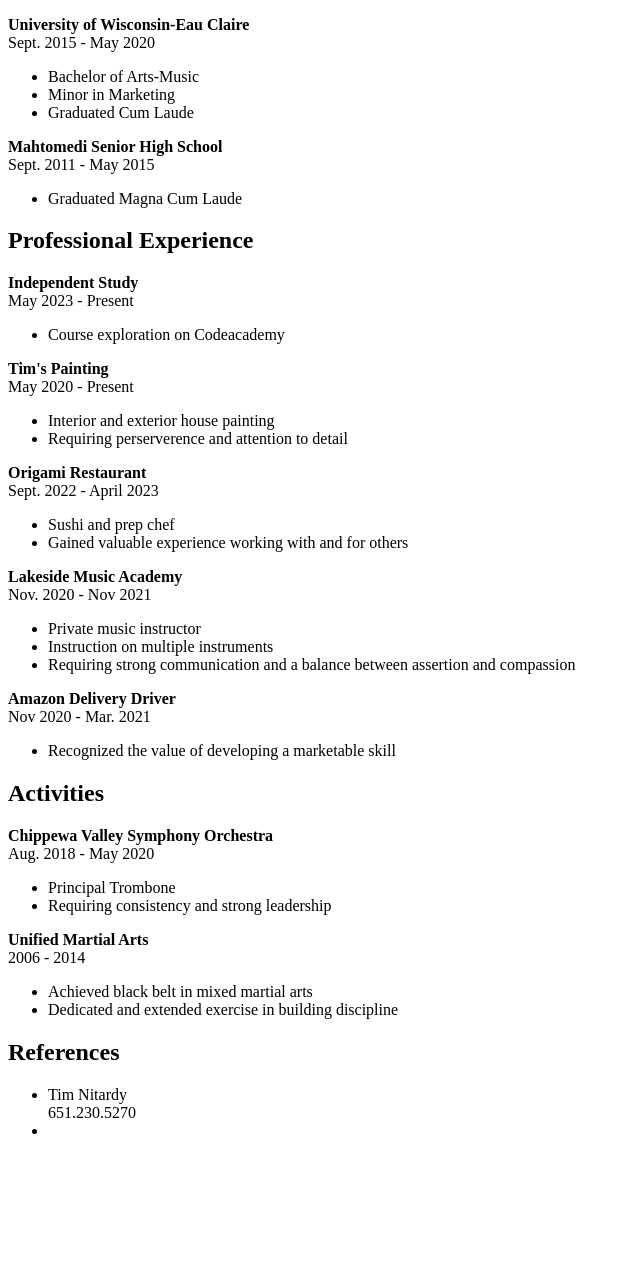
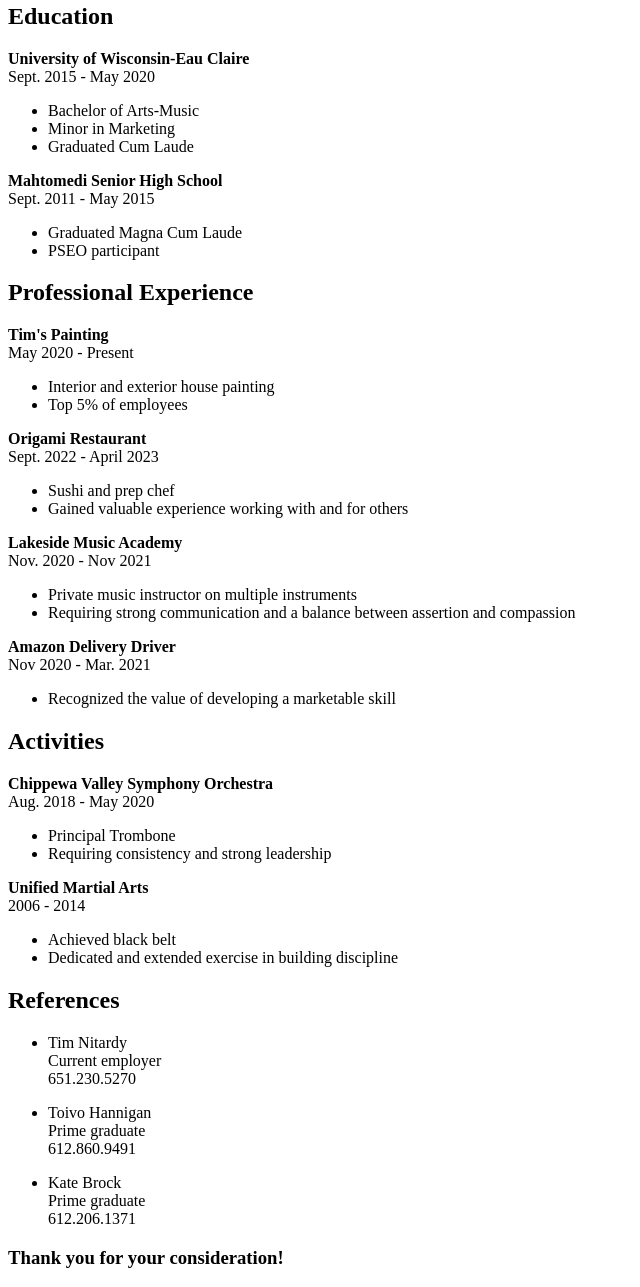
Before and after one commit to alionacj/leocjohnson.github.io, a plain HTML site: page index.html in a window 1280 px wide. Shown: the part 270-1557 px from the top of the page, without its empty margins (0-640 px from the left). Before the commit the page ends 1426 px from the top, so only its background shows below. Drawn offline with Linux system fonts and the light colour scheme.

Commit message:
Update index.html

```diff
--- a/index.html
+++ b/index.html
@@ -1,32 +1,45 @@
 <!DOCTYPE html>
-<html>
+<html lang="en">
 
 
   <head>
-    <title>Leo Johnson Resume</title>
+    <title>Leo Chinone Johnson Resume</title>
     <link rel="stylesheet" href="style.css"/>
   </head>
 
 
   <body>
 
+    <main>
 
-    <div id="container">
-
-      <div id="contact">
-        <h1>Leo Johnson</h1>
+      <header>
+        <h1>Leo Chinone Johnson</h1>
         <p><b>3249 2nd Ave S.<br>
         Minneapolis, MN<br>
         651.587.8751</b></p>
-      </div>
+        <nav>
+          <a href="#profile" title="Click to view profile">Profile</a>
+          <a href="#education" title="Click to view education">Education</a>
+          <a href="#experience" title="Click to view professional experience">Experience</a>
+          <a href="#activities" title="Click to view activities">Activities</a>
+          <a href="#references" title="Click to view references">References</a>
+        </nav>
+      </header>
 
-      <div id="profile">
+      <section id="profile">
         <h2>Profile</h2>
-        <p>Organized, methodical, and detail-oriented problem solver. Training in creative fields merges with a practical sensibility to offer a creative yet dilligent innovator.
-      </div>
+          <p>
+            Organized, methodical, and detail-oriented problem solver. Training in creative fields merges with a practical sensibility to offer a creative yet dilligent innovator.
+          </p>
+      </section>
 
-      <div id="education">
+      <section id="education">
+
         <h2>Education</h2>
+
+        <div class="container">
+
+          <div class="item">
             <b>University of Wisconsin-Eau Claire</b><br>
             Sept. 2015 - May 2020
             <ul>
@@ -34,39 +47,59 @@
               <li>Minor in Marketing
               <li>Graduated Cum Laude
             </ul>
+          </div>
+
+          <div class="item">
             <b>Mahtomedi Senior High School</b><br>
             Sept. 2011 - May 2015
             <ul>
               <li>Graduated Magna Cum Laude
+              <li>PSEO participant
             </ul>
           </div>
 
-      <div id=experience>
+        </div>
+
+      </section>
+
+      <section id="experience">
+
         <h2>Professional Experience</h2>
-          <b>Independent Study</b><br>
-            May 2023 - Present
-            <ul>
-              <li>Course exploration on Codeacademy
-            </ul>
+
+        <div class="container">
+
+          <div class="item">
             <b>Tim's Painting</b><br>
             May 2020 - Present
             <ul>
               <li>Interior and exterior house painting
-              <li>Requiring perserverence and attention to detail
+              <li>Top 5% of employees
             </ul>
+          </div>
+
+          <div class="item">
             <b>Origami Restaurant</b><br>
             Sept. 2022 - April 2023
             <ul>
               <li>Sushi and prep chef
               <li>Gained valuable experience working with and for others
             </ul>
+          </div>
+
+        </div>
+
+        <div class="container">
+
+          <div class="item">
             <b>Lakeside Music Academy</b><br>
             Nov. 2020 - Nov 2021
             <ul>
-              <li>Private music instructor
-              <li>Instruction on multiple instruments
+              <li>Private music instructor on multiple instruments
               <li>Requiring strong communication and a balance between assertion and compassion
             </ul>
+          </div>
+
+          <div class="item">
             <b>Amazon Delivery Driver</b><br>
             Nov 2020 - Mar. 2021
             <ul>
@@ -74,36 +107,78 @@
             </ul>
           </div>
 
+        </div>
 
-      <div id="activities">
+
+      </section>
+
+      <section id="activities">
+
         <h2>Activities</h2>
+
+        <div class="container">
+
+          <div class="item">
             <b>Chippewa Valley Symphony Orchestra</b><br>
             Aug. 2018 - May 2020
             <ul>
               <li>Principal Trombone
               <li>Requiring consistency and strong leadership
             </ul>
+          </div>
+
+          <div class="item">
             <b>Unified Martial Arts</b><br>
             2006 - 2014
             <ul>
-            <li>Achieved black belt in mixed martial arts
+              <li>Achieved black belt
               <li>Dedicated and extended exercise in building discipline
-          </ul>
-      </div>
-
-      <div id="references">
-        <h2>References</h2>
-            <ul>
-              <li>Tim Nitardy<br>
-                651.230.5270
-              <li>
             </ul>
           </div>
 
         </div>
 
-    <div id=footer>
+      </section>
+
+      <section id="references">
+
+        <h2>References</h2>
+
+        <div class="container">
+
+          <div class=item2>
+            <ul>
+              <li>Tim Nitardy<br>
+              Current employer<br>
+              651.230.5270
+            </ul>
           </div>
+
+          <div class=item2>
+            <ul>
+              <li>Toivo Hannigan<br>
+              Prime graduate<br>
+              612.860.9491
+            </ul>
+          </div>
+
+          <div class=item2>
+            <ul>
+              <li>Kate Brock<br>
+              Prime graduate<br>
+              612.206.1371
+            </ul>
+          </div>
+
+        </div>
+
+      </section>
+
+    </main>
+
+    <footer>
+      <h3>Thank you for your consideration!</h3>
+    </footer>
 
   </body>
 
```
Lines whose indentation alone changed are shown as unchanged.
